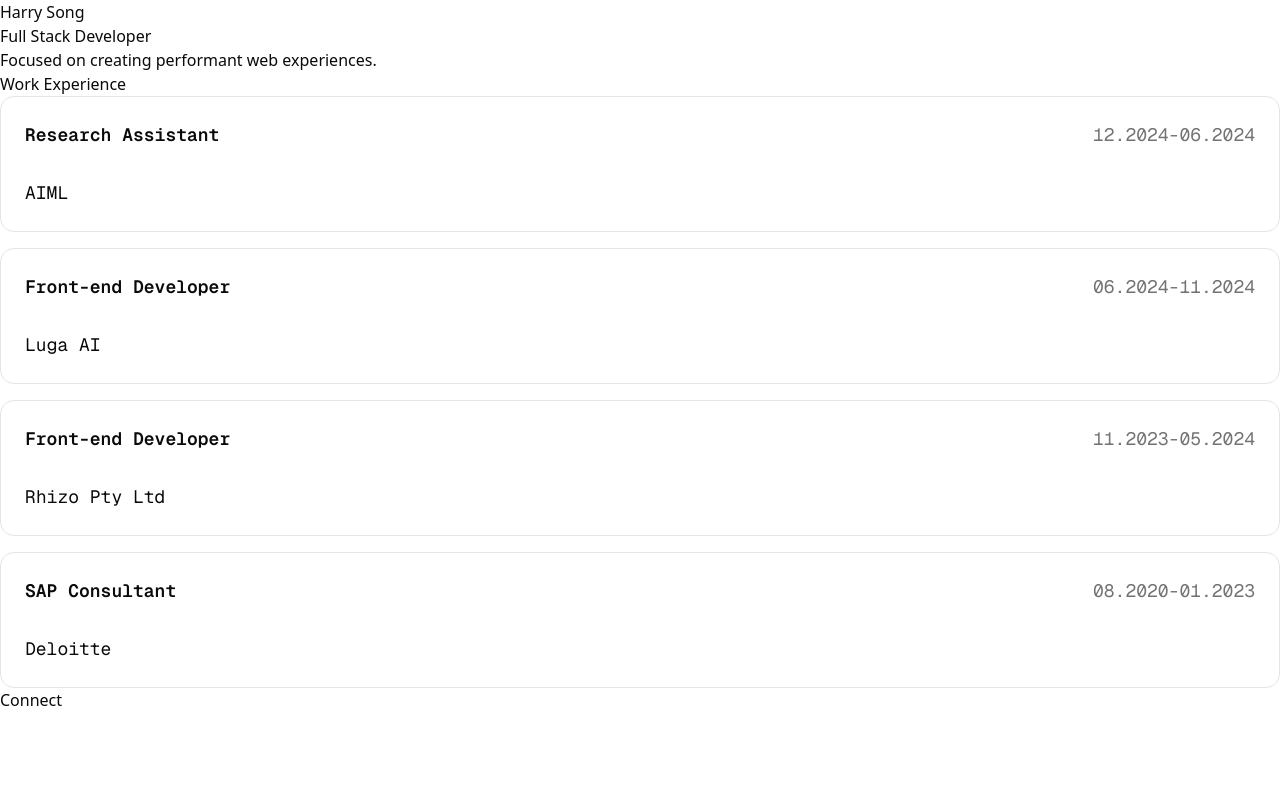
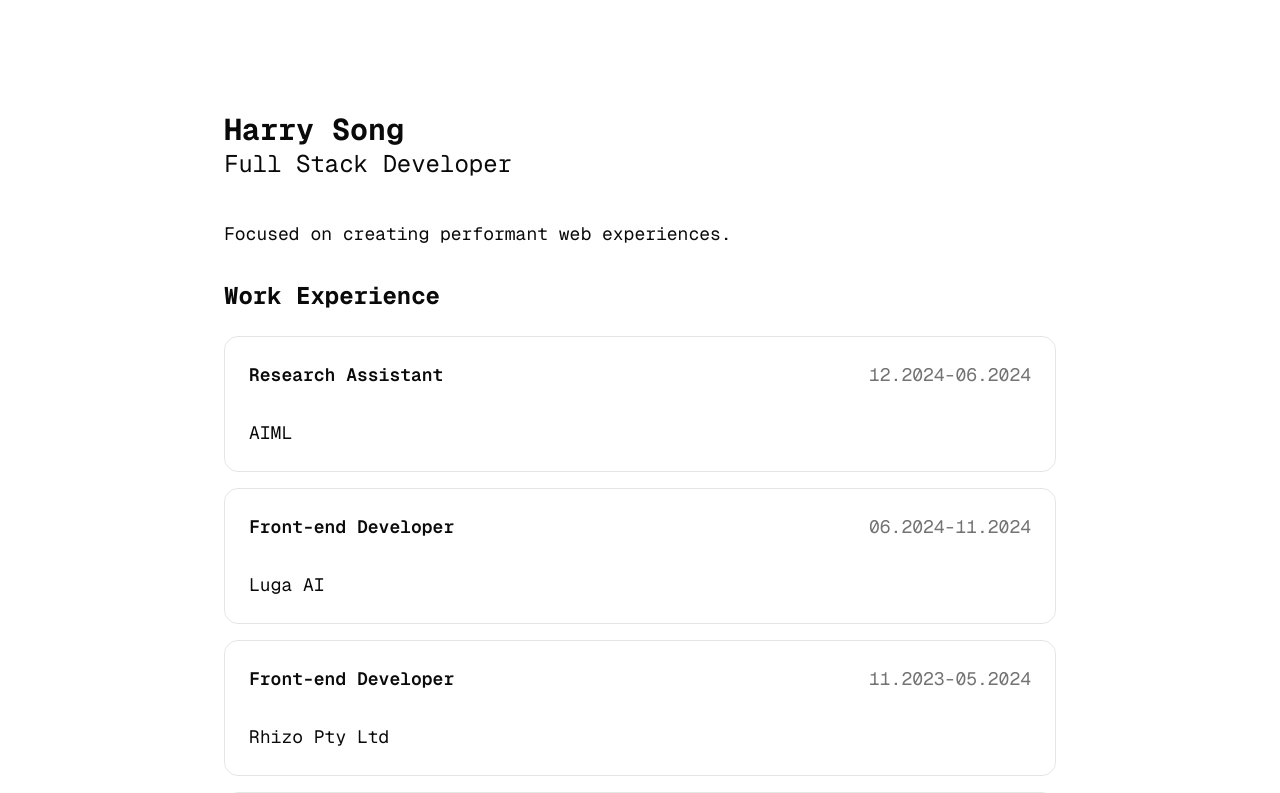
Before and after one commit to codingzilin/harry-portfolio, a Next.js app in the folder portfolio/: page / in a window 1280 px wide. Shown: the top 793 px of the page. Built offline with nearby package versions, Linux system fonts and the light colour scheme.

Commit message:
add padding for elements and setup font style

```diff
--- a/portfolio/src/app/page.tsx
+++ b/portfolio/src/app/page.tsx
@@ -3,20 +3,22 @@ import JobCard from "./components/JobCard";
 
 export default function Home() {
   return (
-    <>
+    <div className='px-56 py-28'>
       <div className='flex flex-col'>
-        <h1>Harry Song</h1>
-        <h2>Full Stack Developer</h2>
-        <p>Focused on creating performant web experiences.</p>
+        <h1 className='font-mono text-3xl font-bold'>Harry Song</h1>
+        <h2 className='font-mono text-2xl'>Full Stack Developer</h2>
+        <p className='font-mono text-lg pt-10'>
+          Focused on creating performant web experiences.
+        </p>
       </div>
-      <div>
-        <h1>Work Experience</h1>
+      <div className='py-8'>
+        <h1 className='font-mono text-2xl font-bold pb-6'>Work Experience</h1>
         <JobCard />
       </div>
 
       <div>
-        <h1>Connect</h1>
+        <h1 className='font-mono text-2xl font-bold'>Connect</h1>
       </div>
-    </>
+    </div>
   );
 }
```
